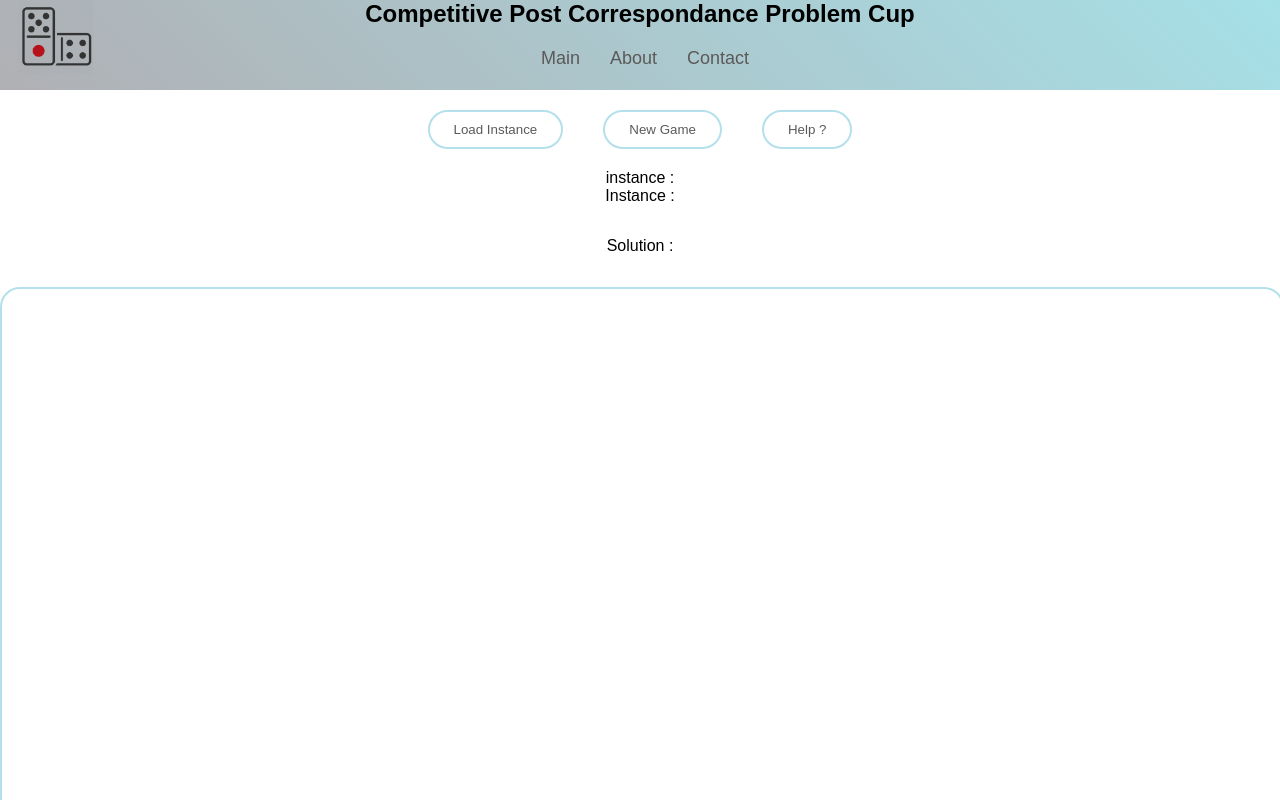
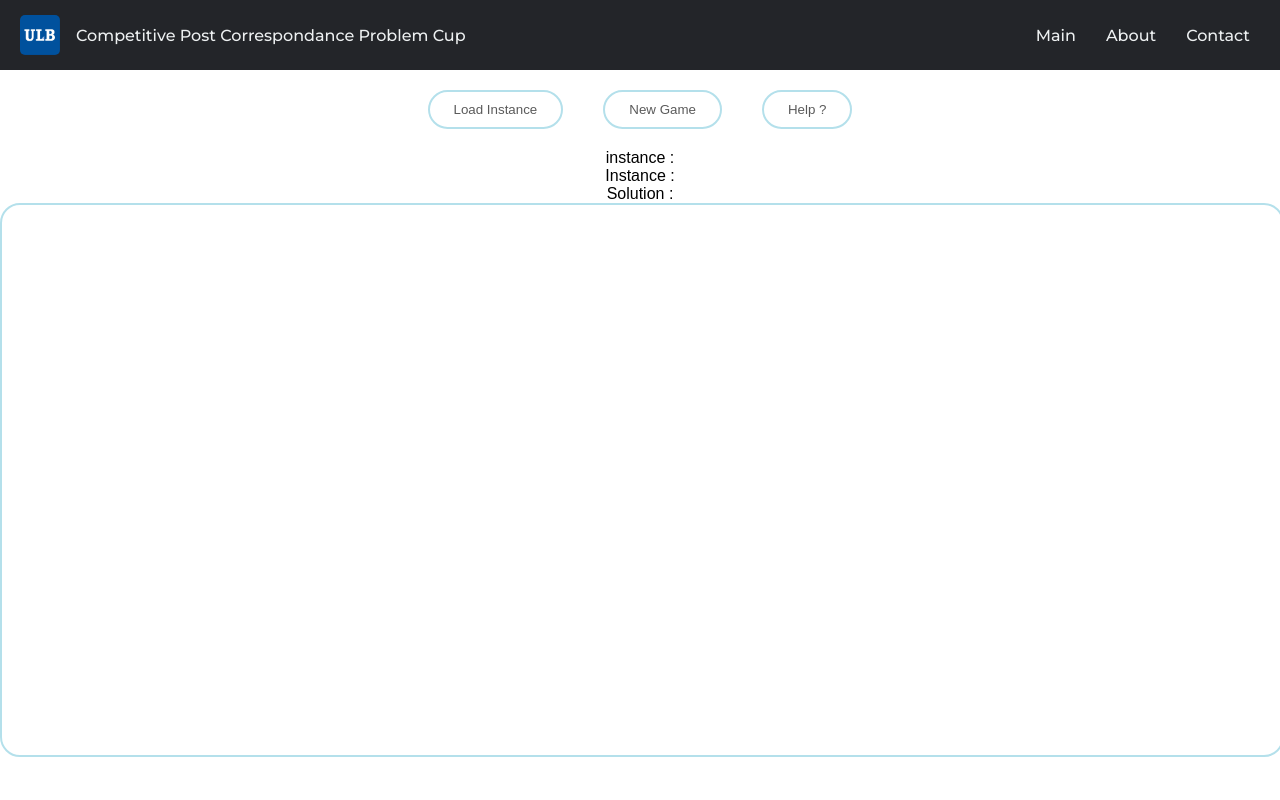
Before and after one commit to bperraud/post_corresponding_problem, a React (Create React App) app in the folder src/front/: page / in a window 1280 px wide. Shown: the top 800 px of the page. Built offline with nearby package versions, Linux system fonts and the light colour scheme.

Commit message:
improve navbar

```diff
--- a/src/front/src/App.js
+++ b/src/front/src/App.js
@@ -14,10 +14,8 @@ class App extends React.Component {
   render(){
     return (
       <div className="App">
-        <div className='Header'>
-          <Navbar/>
-          <GameBoard/>
-        </div>
+        <Navbar/>
+        <GameBoard/>
         <About></About>
       </div>
     );
--- a/src/front/src/components/Navbar.css
+++ b/src/front/src/components/Navbar.css
@@ -1,42 +1,42 @@
+@import url('https://fonts.googleapis.com/css2?family=Montserrat:wght@500&display=swap');
+
 nav {
-  height: 90px;
-  background: linear-gradient(45deg, rgb(176, 176, 180), rgb(166, 224, 231));
-  margin-top: -20px;
+  background: #232529;
   position: relative;
-}
-.title {
-  color: #2b2a64;
+  font-family: 'Montserrat', sans-serif;
+  display: flex;
+  justify-content: flex-end;
+  color: #edf0f1;
+  align-items: center;
+  height: 70px;
+  padding-left: 20px;
 }
 
-.title:hover {
-  color: black;
-  font-weight: bold;
-  cursor: pointer;
+.title {
+  margin-right: auto;
+  padding-left: 16px;
 }
-.list {
+
+.nav__links {
   list-style-type: none;
-  height: 70%;
   display: flex;
   justify-content: center;
   align-items: flex-center;
 }
 
-.items {
+.nav__links li {
   margin-right: 30px;
-  color: #5c5959;
-  font-size: large;
+  font-size: medium;
+  cursor: pointer;
+  transition: all 0.3s ease 0s;
 }
 
-.items:hover {
-  color: black;
-  font-weight: bold;
-  cursor: pointer;
-  font-size: 120%;
+.nav__links li:hover {
+  color: #00519d;
 }
 
 img {
-  top: -220px;
-  left: -200px;
-  scale: 15%;
-  position: absolute;
+  height: 40px;
+  position: relative;
+  border-radius: 5px;
 }
--- a/src/front/src/components/Navbar.js
+++ b/src/front/src/components/Navbar.js
@@ -1,19 +1,18 @@
 import React, { Component } from 'react';
 import './Navbar.css'
-import logo from './logo.png'
+import logo from './ulb-logo.png'
 
 class Navbar extends React.Component {
-
     render() {
       return (
         <nav>
-            <h1 className='title'>Competitive Post Correspondance Problem Cup</h1>
-            <ul className='list'>
-                <li className='items'>Main</li>
-                <li className='items'>About</li>
-                <li className='items'>Contact</li>
-            </ul>
-            <img src={logo} alt="Logo" />
+          <img src={logo} alt="Logo" />
+          <p className='title'>Competitive Post Correspondance Problem Cup</p>
+          <ul className='nav__links'>
+              <li>Main</li>
+              <li>About</li>
+              <li>Contact</li>
+          </ul>
         </nav>
       );
     }
--- a/src/front/src/index.css
+++ b/src/front/src/index.css
@@ -1,3 +1,8 @@
+* {
+  margin: 0%;
+  padding: 0%;
+}
+
 body {
   background-color: #333;
   margin: 0%;
```
Also changed, not shown: src/front/src/components/ulb-logo.png (added).
